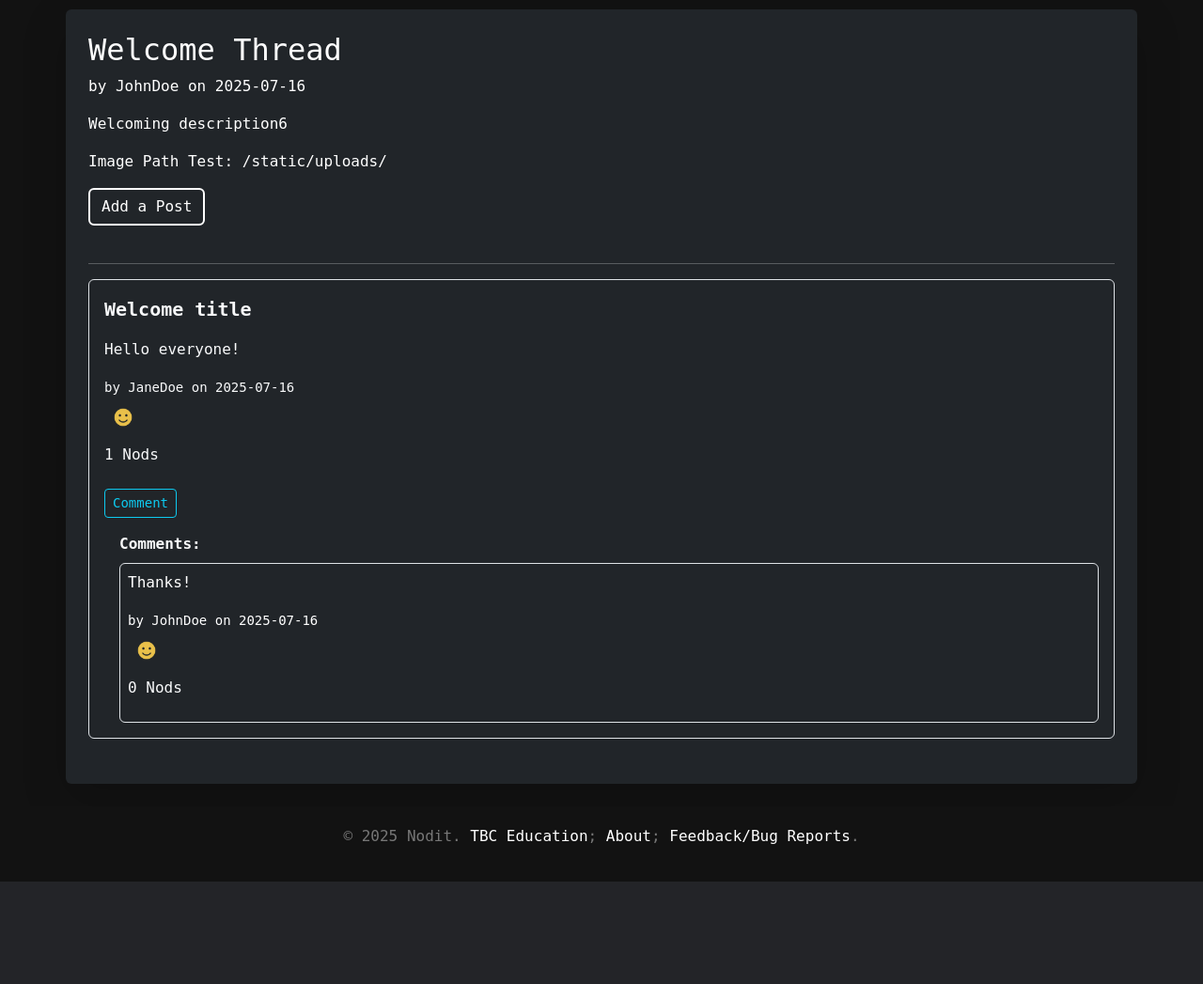
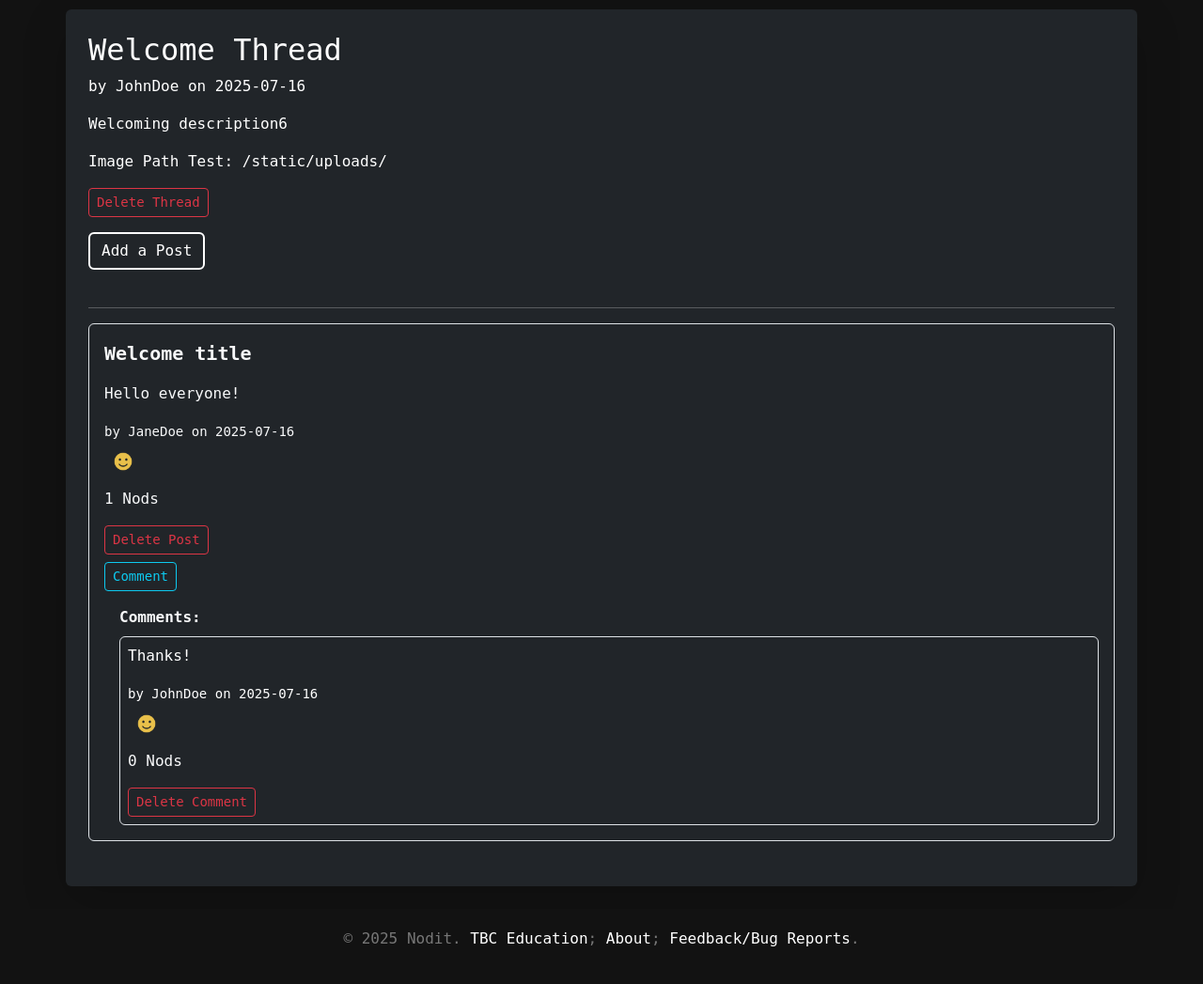
Before and after one commit to neogitz/Nodit, a Flask app: page /thread/1 in a window 1280 px wide. Shown: the part 150-1197 px from the top of the page at 94% size. Before the commit the page ends 1088 px from the top, so only its background shows below. Run offline with Flask 3, Linux system fonts and the light colour scheme; a user stored in the database is signed in.

Commit message:
Update view_thread.html

```diff
--- a/templates/view_thread.html
+++ b/templates/view_thread.html
@@ -13,6 +13,11 @@
      style="max-height: 300px;" alt="Thread Image">
 {% endif %}
 
+{% if current_user.role == 'Admin' or current_user.id == thread.creatorID %}
+<form method="POST" action="/thread/{{ thread.threadID }}/delete" class="mb-3">
+    <button class="btn btn-outline-danger btn-sm">Delete Thread</button>
+</form>
+{% endif %}
 
 <a class="btn btn-outline-light mb-4" href="/thread/{{ thread.threadID }}/create_post">Add a Post</a>
 
@@ -44,7 +49,7 @@
     <p class="text-light mt-2">{{ post.nods | length }} Nods</p>
 
     <ul class="mb-2 ps-0" style="list-style: none;">
-        {% if current_user.role == 'Admin' %}
+        {% if current_user.role == 'Admin' or current_user.id == thread.creatorID or current_user.id == post.creatorID %}
         <li>
             <form method="POST" action="/post/{{ post.postID }}/delete">
                 <button class="btn btn-outline-danger btn-sm">Delete Post</button>
@@ -81,7 +86,7 @@
 
             <p class="text-light mt-2">{{ comment.nods | length }} Nods</p>
 
-            {% if current_user.role == 'Admin' %}
+            {% if current_user.role == 'Admin' or current_user.id == thread.creatorID or current_user.id == post.creatorID or current_user.id == comment.commenterID %}
             <form method="POST" action="/comment/{{ comment.commentID }}/delete" class="mt-2">
                 <button class="btn btn-sm btn-outline-danger">Delete Comment</button>
             </form>
```
